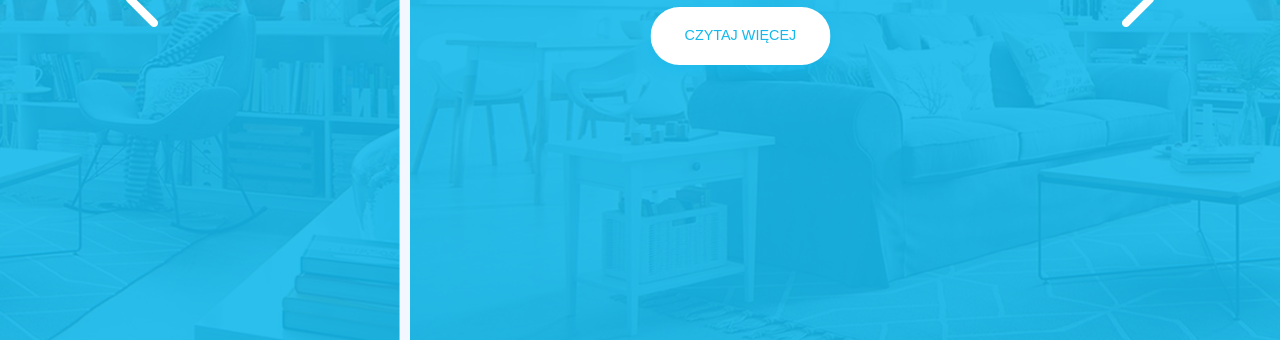
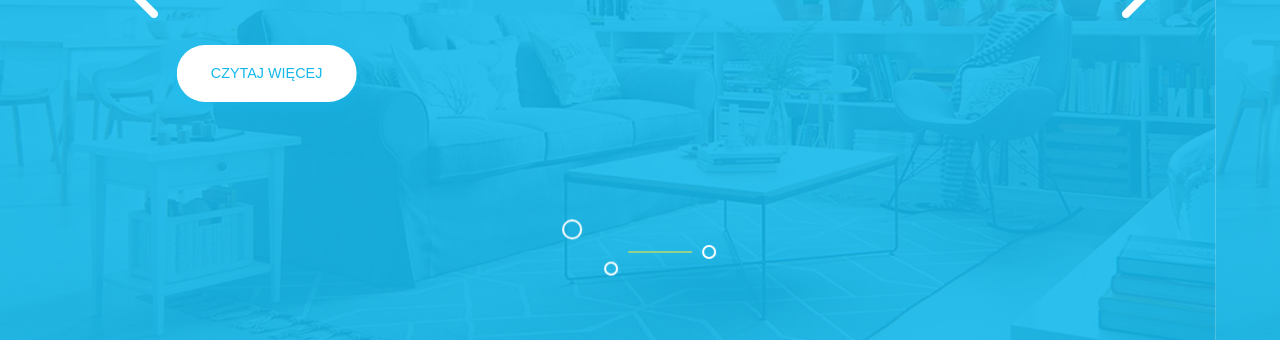
Before and after one commit to Voidereles/Clern-blog, a plain HTML site: page index.html in a window 1280 px wide. Shown: the part 460-800 px from the top of the page. Drawn offline with nearby package versions, Linux system fonts and the light colour scheme; a web font is replaced by a local one.

Commit message:
progress bar has been added

```diff
--- a/script.js
+++ b/script.js
@@ -1,13 +1,13 @@
-$('.owl-main').owlCarousel({
-    loop: true,
-    margin: 10,
-    nav: true,
-    lazyLoad: true,
-    navText: ["<i class='fa fa-chevron-left'></i>", "<i class='fa fa-chevron-right'></i>"],
-    autoplay: true,
-    dots: true,
-    items: 1
-})
+// $('.owl-main').owlCarousel({
+//     loop: true,
+//     margin: 10,
+//     nav: true,
+//     lazyLoad: true,
+//     navText: ["<i class='fa fa-chevron-left'></i>", "<i class='fa fa-chevron-right'></i>"],
+//     // autoplay: true,
+//     dots: true,
+//     items: 1
+// })
 
 $('.owl-instagram').owlCarousel({
     loop: true,
@@ -102,3 +102,88 @@ $('input').blur(function () {
         $(this).addClass('filled');
     }
 })
+
+
+
+
+
+
+
+
+
+$(document).ready(function () {
+    var time = 5; // time in seconds
+
+    var $progressBar,
+        $bar,
+        $elem,
+        isPause,
+        tick,
+        percentTime;
+    function progressBar(elem) {
+        $elem = elem;
+        buildProgressBar();
+        start();
+    }
+
+
+    function buildProgressBar() {
+        $progressBar = $("<div>", {
+            id: "progressBar"
+        });
+        $bar = $("<div>", {
+            id: "bar"
+        });
+        $progressBar.append($bar).appendTo($(".owl-main .owl-dots .active"));
+    }
+    function moved() {
+        $("#progressBar").remove();
+        buildProgressBar();
+        clearTimeout(tick);
+        start();
+    }
+    var owl = $(".owl-main");
+
+    owl.owlCarousel({
+        autoplayHoverPause: true,
+        onInitialized: progressBar,
+        onTranslate: moved,
+        loop: true,
+        nav: true,
+        navText: ["<i class='fa fa-chevron-left'></i>", "<i class='fa fa-chevron-right'></i>"],
+        responsive: {
+            0: {
+                items: 1
+            }
+        }
+    });
+    function interval() {
+        if (isPause === false) {
+            percentTime += 1 / time;
+            //reset timer
+            $("#bar").css({
+                width: percentTime + "%"
+            });
+            //if percentTime is equal or greater than 100
+            if (percentTime >= 100) {
+                //slide to next item
+                console.log(true);
+                $(".owl-main").trigger('next.owl.carousel');
+            }
+        }
+    }
+    function start() {
+
+        percentTime = 0;
+        isPause = false;
+        //run interval every 10 miliseconds
+        tick = setInterval(interval, 10);
+    };
+    owl.on('mouseover', function () {
+        isPause = true;
+    });
+    owl.on('mouseout', function () {
+        isPause = false;
+    });
+
+});
--- a/style.scss
+++ b/style.scss
@@ -69,6 +69,10 @@ a {
 
 .z-minus {
     z-index: -1;
+}
+
+.double-columns {
+    columns: 2;
 }
 
 .bg-green-grad {
@@ -1034,3 +1038,61 @@ a {
         }
     }
 }
+
+
+
+
+
+
+
+.owl-dots {
+    position: absolute;
+    bottom: 15%;
+    left: 50%;
+    transform: translate(-50%, -50%);
+    height: 40px;
+    ;
+}
+
+.owl-dots .owl-dot span {
+    transition: all .5s;
+    height: 10px;
+    width: 10px;
+    border: 2px solid white;
+    background-color: transparent !important;
+    border-radius: 50%;
+    padding: 5px;
+    margin: 10px;
+    float: left;
+
+}
+
+.owl-dots .active span {
+    height: 20px;
+    width: 20px;
+    transform: translate(-2px, -20px);
+}
+
+#bar {
+    width: 0%;
+    height: 100%;
+    background: #fff;
+    opacity: 1 !important;
+    z-index: 3000;
+    position: relative;
+}
+
+#progressBar {
+    display: inline-block;
+    width: 4rem;
+    height: 2px;
+    position: relative;
+    background: #94d08b;
+    z-index: 3000;
+    transform: translateY(-1rem);
+}
+
+.line-container {
+    display: flex;
+    justify-content: center;
+}
```
Also changed, not shown: blog-page.html (+1 -4 lines), style.css, 1 other file.
